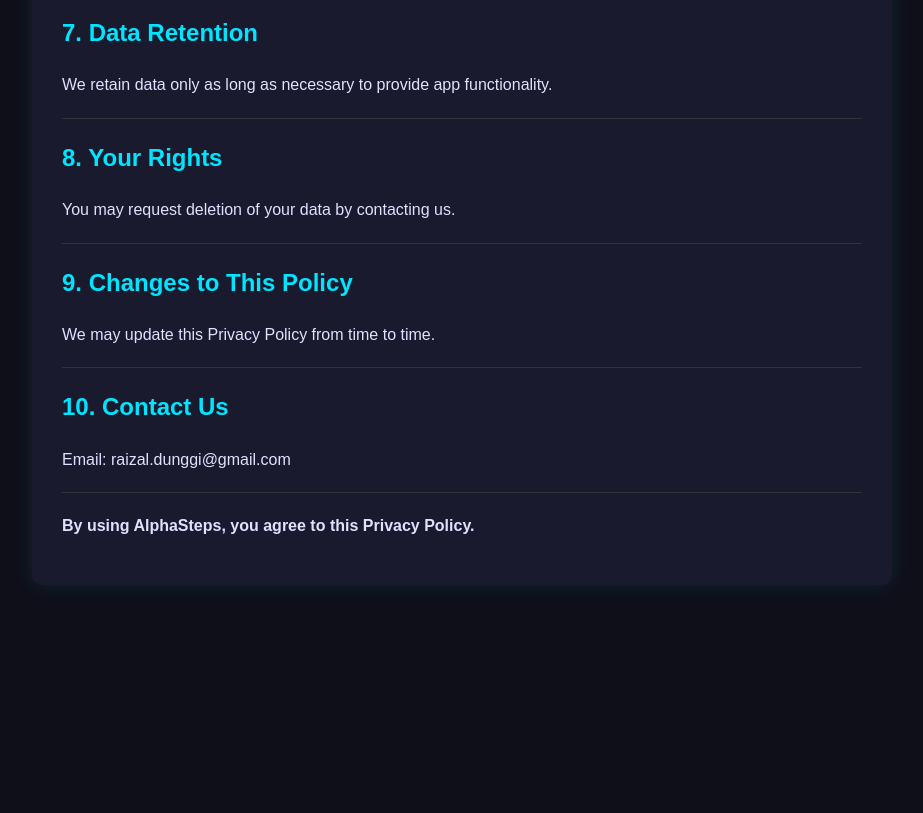
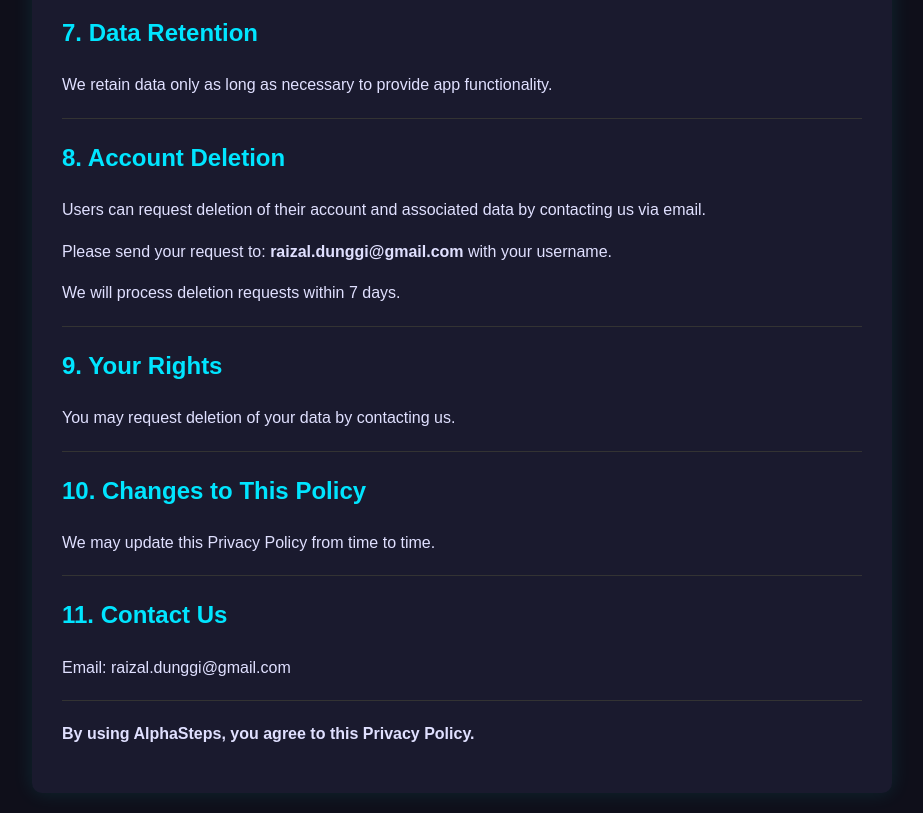
Before and after one commit to cgfusion/alphasteps, a plain HTML site: page privacy.html in a window 1280 px wide. Shown: the part 1520-2333 px from the top of the page, without its empty margins (178-1101 px from the left). Before the commit the page ends 2125 px from the top, so only its background shows below. Drawn offline with Linux system fonts and the light colour scheme.

Commit message:
Update privacy policy sections and account deletion info

```diff
--- a/privacy.html
+++ b/privacy.html
@@ -104,17 +104,28 @@
 
     <hr>
 
-    <h2>8. Your Rights</h2>
+    <h2>8. Account Deletion</h2>
+<p>
+Users can request deletion of their account and associated data by contacting us via email.
+</p>
+<p>
+Please send your request to: <strong>raizal.dunggi@gmail.com</strong> with your username.
+</p>
+<p>
+We will process deletion requests within 7 days.
+</p>
+<hr>
+    <h2>9. Your Rights</h2>
     <p>You may request deletion of your data by contacting us.</p>
 
     <hr>
 
-    <h2>9. Changes to This Policy</h2>
+    <h2>10. Changes to This Policy</h2>
     <p>We may update this Privacy Policy from time to time.</p>
 
     <hr>
 
-    <h2>10. Contact Us</h2>
+    <h2>11. Contact Us</h2>
     <p>Email: raizal.dunggi@gmail.com</p>
 
     <hr>
```
